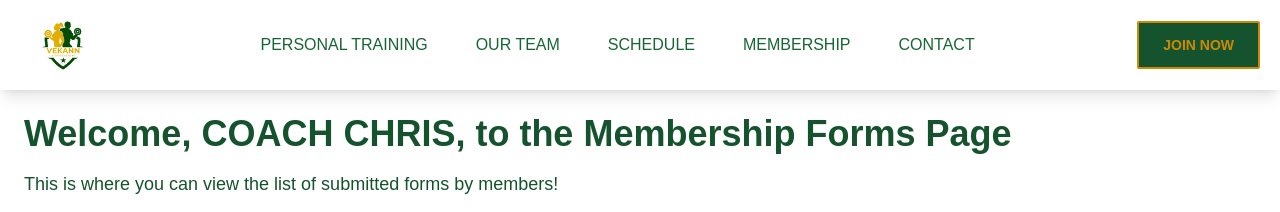
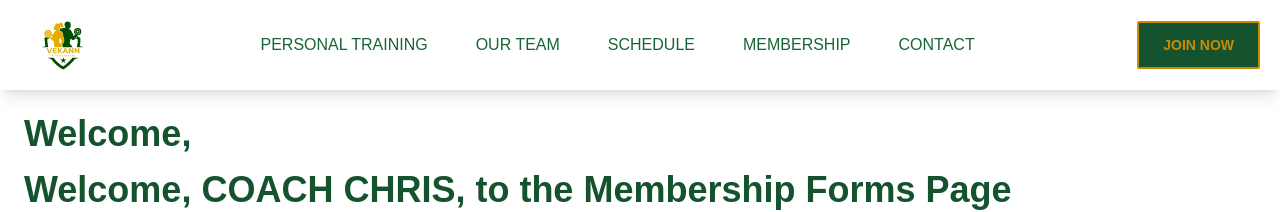
Before and after one commit to Masimbakutendaishe/VekannFitnessCentre, a Next.js app: page /CoachMembersPage in a window 1280 px wide. Shown: the top 212 px of the page. Built offline with nearby package versions, Linux system fonts and the light colour scheme; no server answers.

Commit message:
Update CoachMembersPage.js

```diff
--- a/pages/CoachMembersPage.js
+++ b/pages/CoachMembersPage.js
@@ -24,6 +24,9 @@
   return (
     <div className="container mx-auto p-6">
       <h1 className="text-4xl font-bold text-green-900 mb-4">
+        Welcome,
+      </h1>
+    <h1 className="text-4xl font-bold text-green-900 mb-4">
         Welcome, COACH CHRIS, to the Membership Forms Page
       </h1>
       <p className="text-lg text-green-900 mb-6">
```
